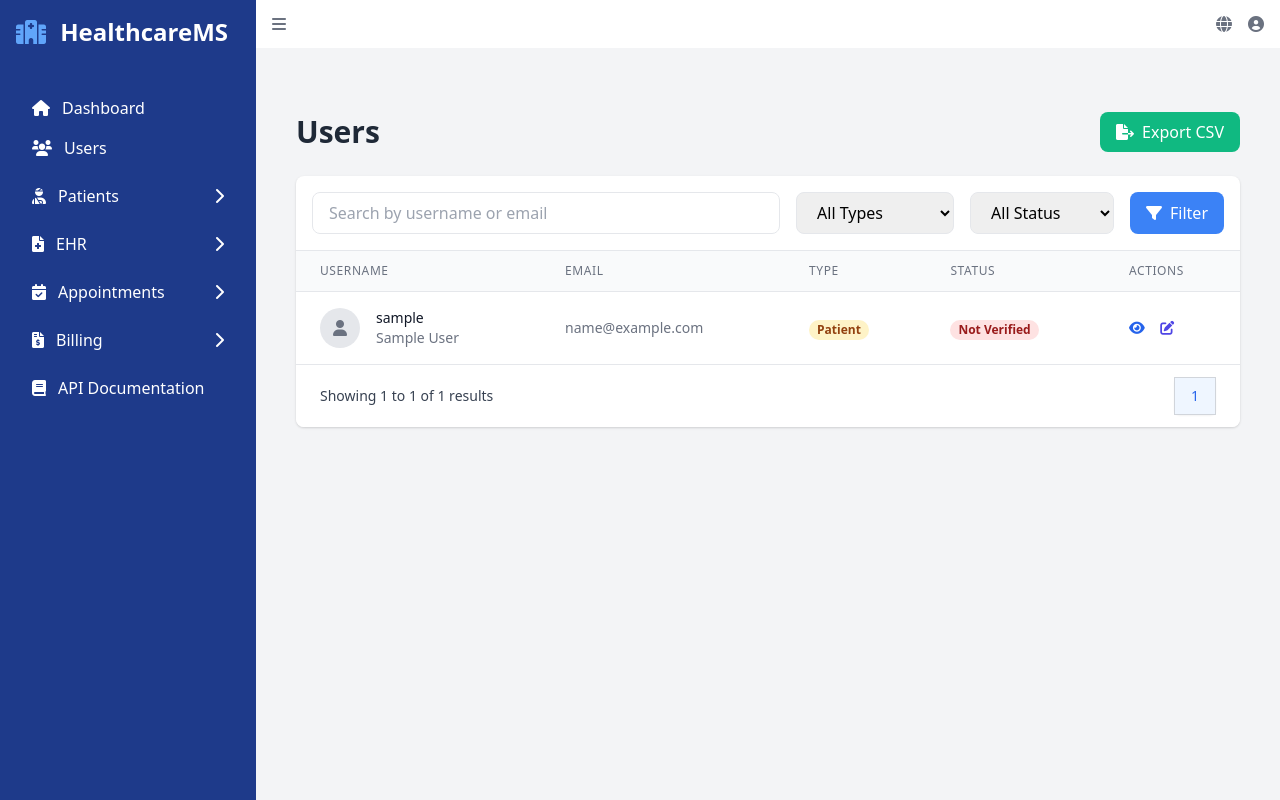
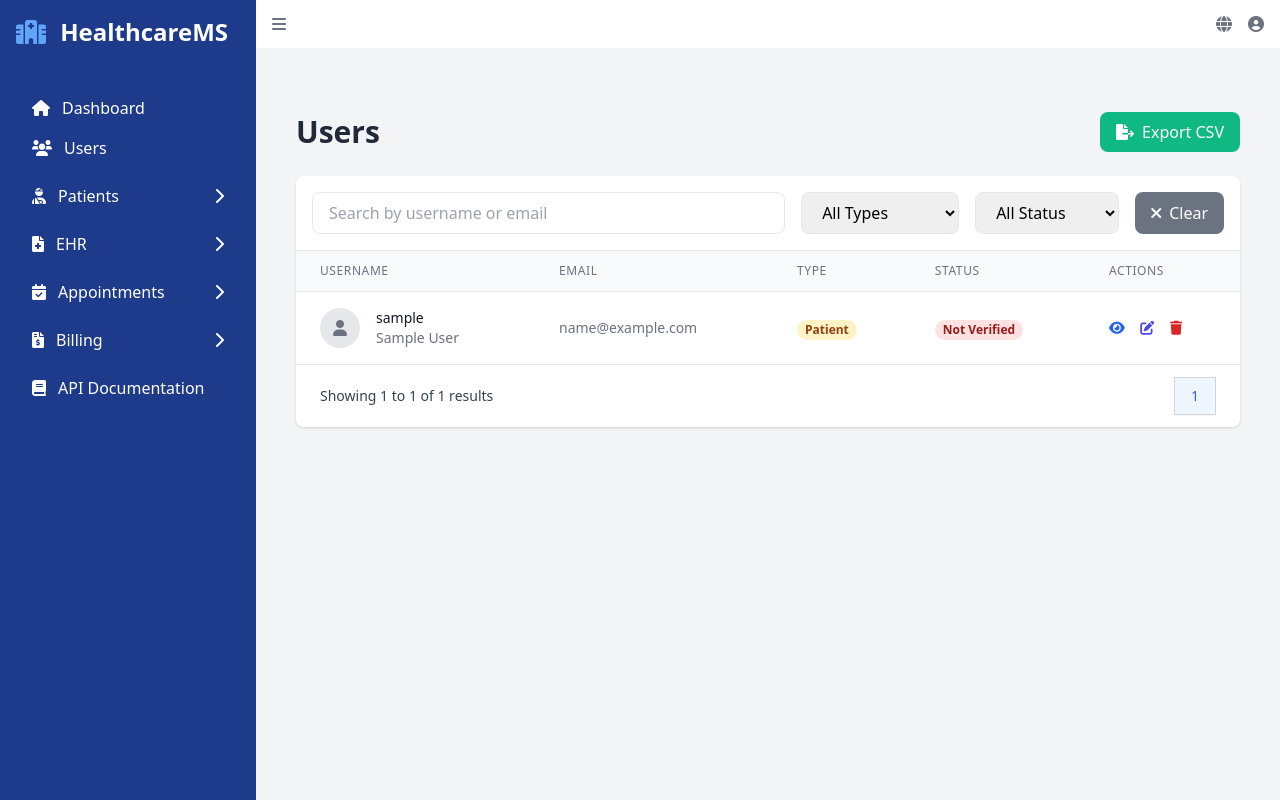
Before and after one commit to markramyy/healthcare-system, a Django app: page /views/users/ in a window 1280 px wide. Run offline with Django 5.2, Linux system fonts and the light colour scheme; the visitor is signed in with stand-in values (Sample User, id 1); data comes from the database, SQL or seed files in the repository; parts of the project's set-up code (start-up, migrations or seed data) failed here and were passed over.

Commit message:
Add user deletion functionality and enhance user list filters. Implement real-time search and clear filters button in the user list template. Update URL patterns and views to support user deletion.

```diff
--- a/healthcare_ms/templates/users/user_list.html
+++ b/healthcare_ms/templates/users/user_list.html
@@ -12,14 +12,15 @@
 <div class="bg-white rounded-lg shadow overflow-hidden">
     <!-- Filters -->
     <div class="p-4 border-b">
-        <form method="get" class="flex flex-wrap gap-4">
+        <form method="get" class="flex flex-wrap gap-4" id="filterForm">
             <div class="flex-1">
                 <input type="text" name="search" placeholder="Search by username or email"
                        value="{{ request.GET.search }}"
-                       class="w-full px-4 py-2 border rounded-lg">
+                       class="w-full px-4 py-2 border rounded-lg"
+                       id="searchInput">
             </div>
             <div>
-                <select name="user_type" class="px-4 py-2 border rounded-lg">
+                <select name="user_type" class="px-4 py-2 border rounded-lg" id="userTypeSelect">
                     <option value="">All Types</option>
                     {% for value, label in user_types %}
                     <option value="{{ value }}" {% if request.GET.user_type == value %}selected{% endif %}>
@@ -29,14 +30,14 @@
                 </select>
             </div>
             <div>
-                <select name="is_verified" class="px-4 py-2 border rounded-lg">
+                <select name="is_verified" class="px-4 py-2 border rounded-lg" id="verifiedSelect">
                     <option value="">All Status</option>
                     <option value="true" {% if request.GET.is_verified == 'true' %}selected{% endif %}>Verified</option>
                     <option value="false" {% if request.GET.is_verified == 'false' %}selected{% endif %}>Not Verified</option>
                 </select>
             </div>
-            <button type="submit" class="bg-blue-500 hover:bg-blue-600 text-white px-4 py-2 rounded-lg">
-                <i class="fas fa-filter mr-2"></i>Filter
+            <button type="button" id="clearFilters" class="bg-gray-500 hover:bg-gray-600 text-white px-4 py-2 rounded-lg">
+                <i class="fas fa-times mr-2"></i>Clear
             </button>
         </form>
     </div>
@@ -94,9 +95,16 @@
                             <i class="fas fa-eye"></i>
                         </a>
                         <a href="{% url 'users:user-update' guid=user.guid %}"
-                           class="text-indigo-600 hover:text-indigo-900">
+                           class="text-indigo-600 hover:text-indigo-900 mr-3">
                             <i class="fas fa-edit"></i>
                         </a>
+                        <form method="post" action="{% url 'users:delete-user' guid=user.guid %}" class="inline">
+                            {% csrf_token %}
+                            <button type="submit" class="text-red-600 hover:text-red-900"
+                                    onclick="return confirm('Are you sure you want to delete this user?')">
+                                <i class="fas fa-trash"></i>
+                            </button>
+                        </form>
                     </td>
                 </tr>
                 {% empty %}
@@ -166,4 +174,53 @@
     </div>
     {% endif %}
 </div>
+
+<script>
+document.addEventListener('DOMContentLoaded', function() {
+    const form = document.getElementById('filterForm');
+    const searchInput = document.getElementById('searchInput');
+    const userTypeSelect = document.getElementById('userTypeSelect');
+    const verifiedSelect = document.getElementById('verifiedSelect');
+    const clearFilters = document.getElementById('clearFilters');
+    let timeout = null;
+
+    // Function to submit form with only non-empty values
+    function submitForm() {
+        const formData = new FormData(form);
+        const params = new URLSearchParams();
+
+        // Only append non-empty values
+        for (const [key, value] of formData.entries()) {
+            if (value.trim() !== '') {
+                params.append(key, value);
+            }
+        }
+
+        // Get the base URL
+        const baseUrl = window.location.pathname;
+
+        // Build the new URL with only non-empty parameters
+        const newUrl = params.toString() ? `${baseUrl}?${params.toString()}` : baseUrl;
+
+        // Navigate to the new URL
+        window.location.href = newUrl;
+    }
+
+    // Real-time search with debounce
+    searchInput.addEventListener('input', function() {
+        clearTimeout(timeout);
+        timeout = setTimeout(submitForm, 500);
+    });
+
+    // Real-time filtering for selects
+    userTypeSelect.addEventListener('change', submitForm);
+    verifiedSelect.addEventListener('change', submitForm);
+
+    // Clear filters
+    clearFilters.addEventListener('click', function() {
+        const baseUrl = window.location.pathname;
+        window.location.href = baseUrl;
+    });
+});
+</script>
 {% endblock %}
--- a/healthcare_ms/users/urls.py
+++ b/healthcare_ms/users/urls.py
@@ -7,6 +7,7 @@ urlpatterns = [
     path('', views.user_list, name='user-list'),
     path('<uuid:guid>/', views.user_detail, name='user-detail'),
     path('<uuid:guid>/update/', views.user_update, name='user-update'),
+    path('<uuid:guid>/delete/', views.delete_user, name='delete-user'),
     path('change-password/', views.change_password, name='change-password'),
     path('export-csv/', views.export_csv, name='export-csv'),
     path('me/', views.me, name='me'),
--- a/healthcare_ms/users/views.py
+++ b/healthcare_ms/users/views.py
@@ -171,3 +171,13 @@ def me(request):
         'serialized_data': serializer.data,
         'is_me': True
     })
+
+
+@login_required
+def delete_user(request, guid):
+    user = get_object_or_404(User, guid=guid)
+    if request.method == 'POST':
+        user.delete()
+        messages.success(request, 'User deleted successfully.')
+        return redirect('users:user-list')
+    return redirect('users:user-detail', guid=guid)
```
